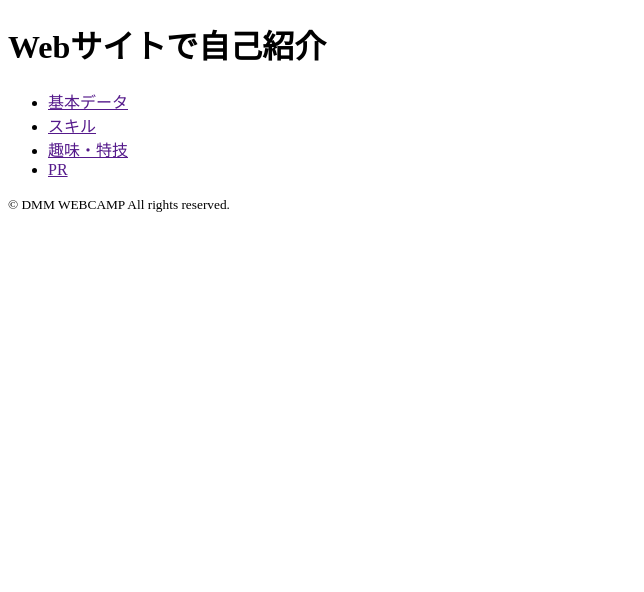
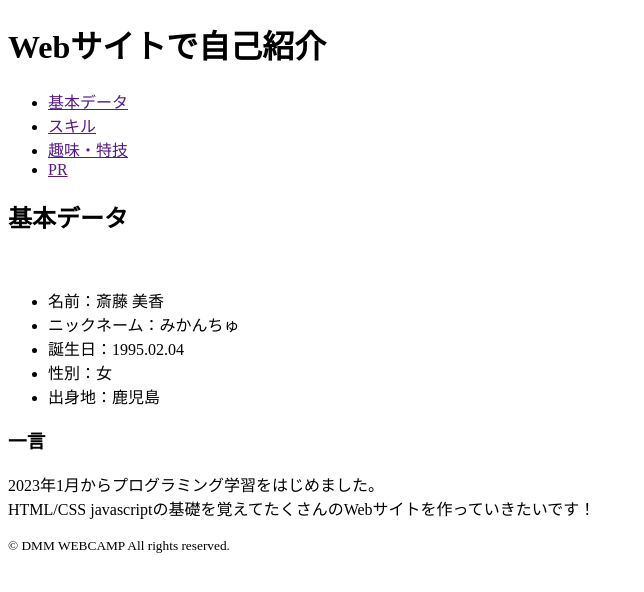
Before and after one commit to marimo0283/lesson, a plain HTML site: page index.html in a window 1280 px wide. Shown: the whole page, without its empty margins (0-644 px from the left). Drawn offline with Linux system fonts and the light colour scheme.

Commit message:
[Add]基本データ

```diff
--- a/index.html
+++ b/index.html
@@ -18,6 +18,33 @@
   </header>
 
   <main>
+    <article>
+      <section id="base">
+        <h2>基本データ</h2>
+        <img src=""></img>
+        <ul>
+          <li>名前：斎藤 美香</li>
+          <li>ニックネーム：みかんちゅ</li>
+          <li>誕生日：1995.02.04</li>
+          <li>性別：女</li>
+          <li>出身地：鹿児島</li>
+        </ul>
+        <h3>一言</h3>
+        <p>
+          2023年1月からプログラミング学習をはじめました。<br>
+          HTML/CSS javascriptの基礎を覚えてたくさんのWebサイトを作っていきたいです！
+        </p>
+      </section>
+      <section id="skill">
+
+      </section>
+      <section id="hobby">
+
+      </section>
+      <section id="pr">
+
+      </section>
+    </article>
   </main>
 
   <footer>
```
